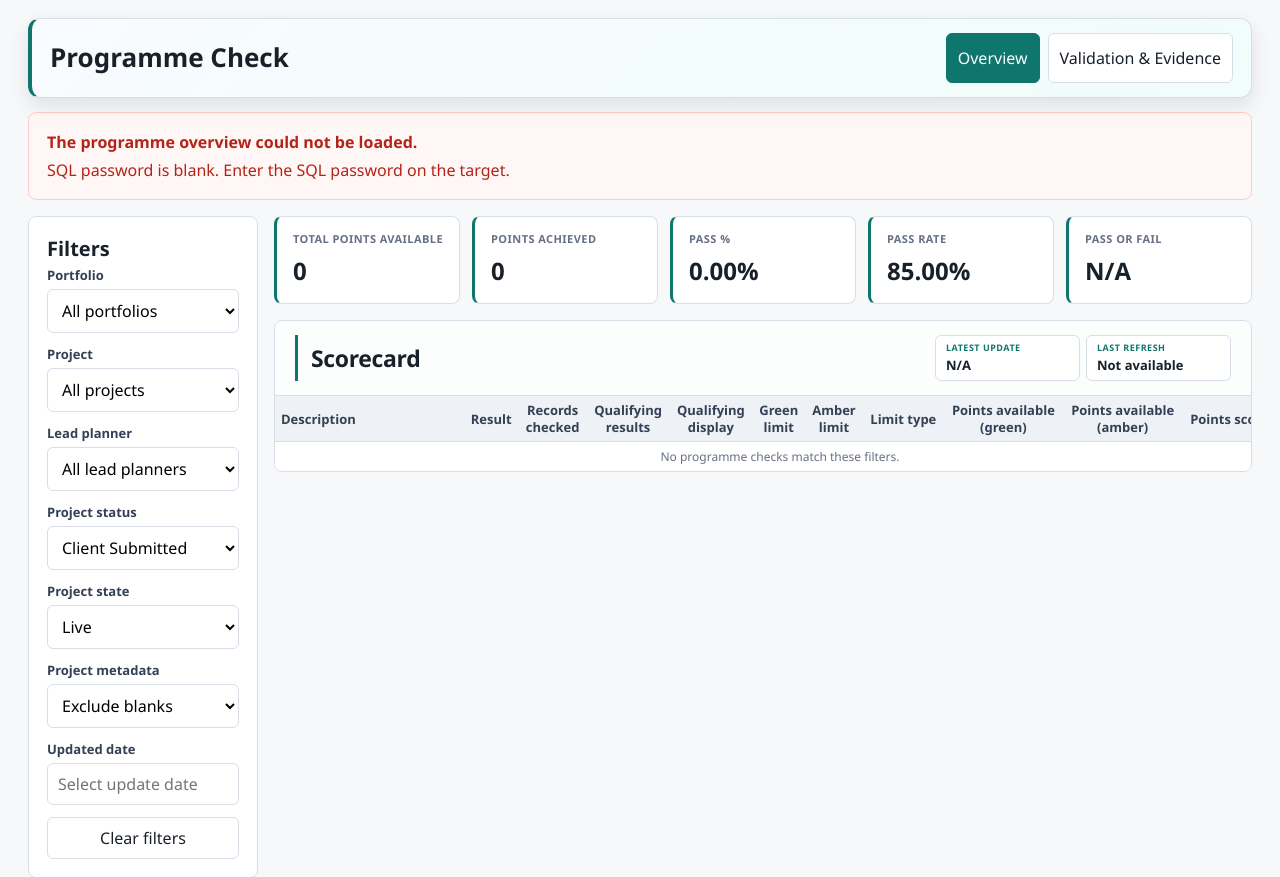
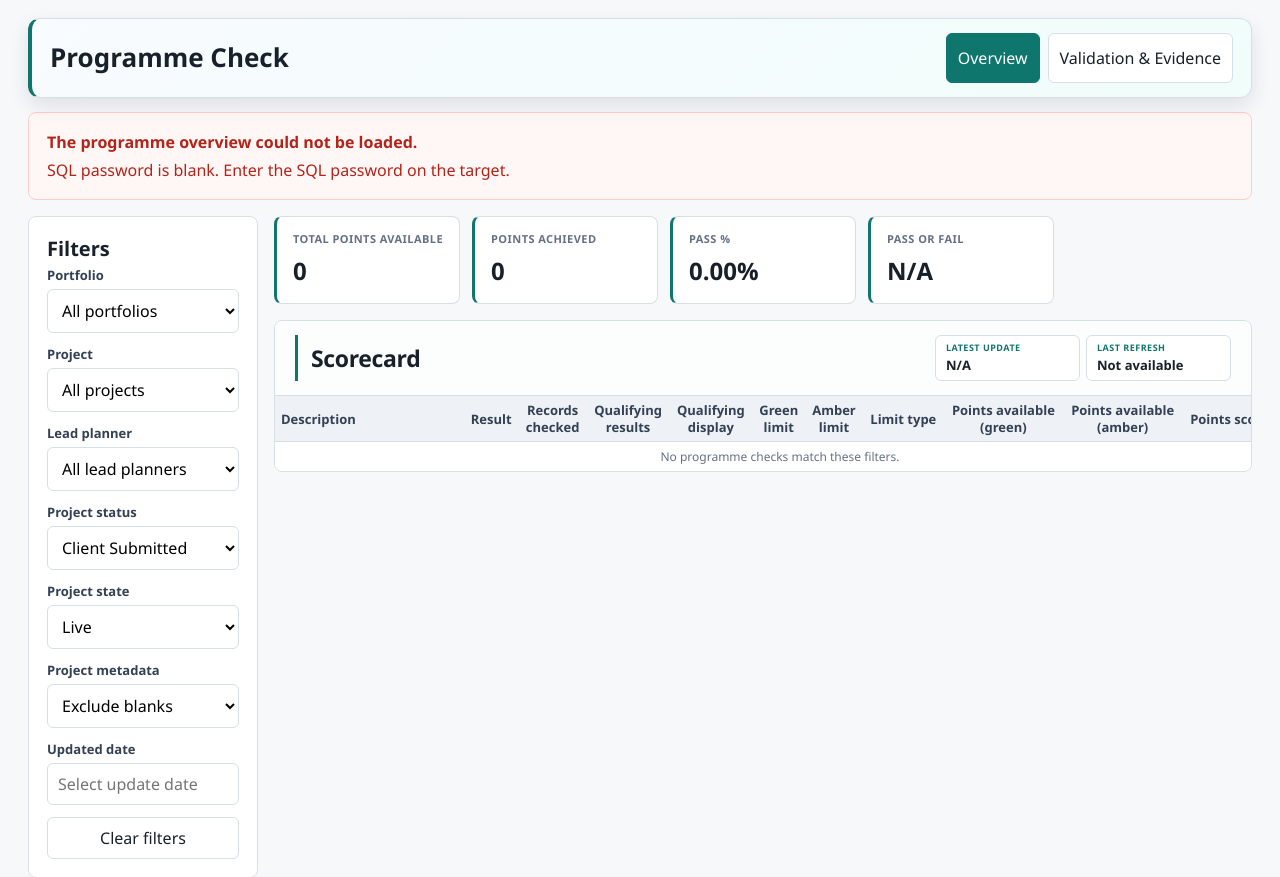
Before and after one commit to mathew-bateman/P6, a Django app: page /schedule-quality/overview/ in a window 1280 px wide. Shown: the part 63-940 px from the top of the page. Run offline with Django 5.2, Linux system fonts and the light colour scheme; the visitor is signed in with stand-in values (Sample User, id 1); parts of the project's set-up code (start-up, migrations or seed data) failed here and were passed over; some libraries are stand-ins or nearby versions.

Commit message:
fix: remove redundant schedule quality pass rate card

```diff
--- a/templates/backups/partials/schedule_quality_overview_results.html
+++ b/templates/backups/partials/schedule_quality_overview_results.html
@@ -96,10 +96,6 @@
                 <span>Pass %</span>
                 <strong>{{ pass_percent|floatformat:2 }}%</strong>
             </article>
-            <article class="panel overview-scorecard">
-                <span>Pass rate</span>
-                <strong>{{ pass_rate|floatformat:2 }}%</strong>
-            </article>
             <article class="panel overview-scorecard outcome {{ pass_or_fail|lower }}">
                 <span>Pass or fail</span>
                 <strong>{{ pass_or_fail }}</strong>
```
Also changed, not shown: backups/tests/test_schedule_quality_reporting.py (+1 -0 lines).
